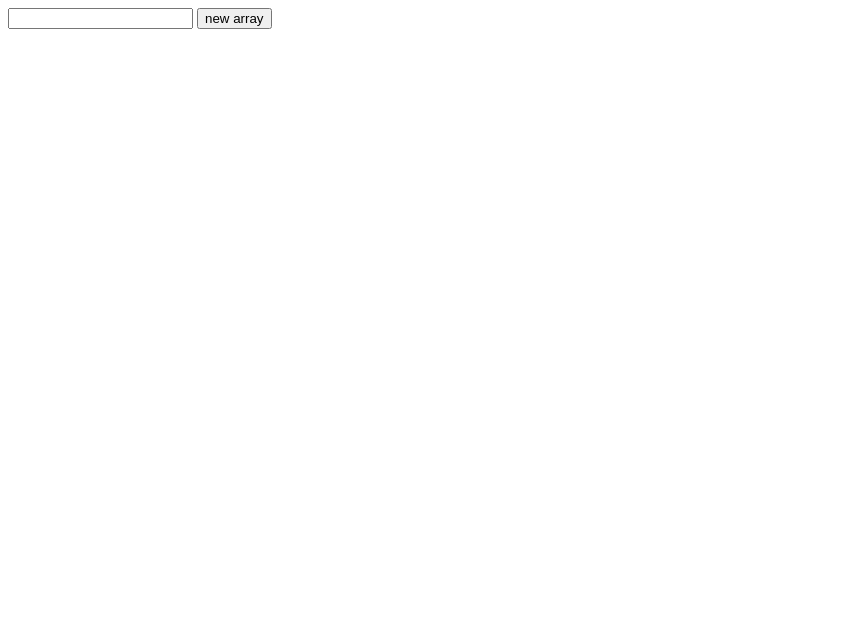
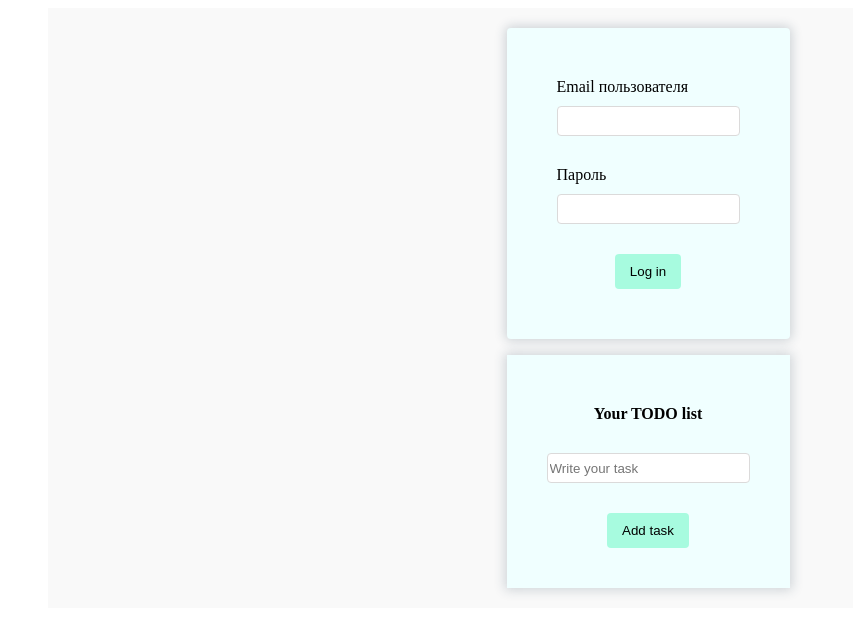
Before and after one commit to Reg93/Test, a plain HTML site: page index.html in a window 1280 px wide. Shown: the whole page, without its empty margins (0-853 px from the left). Drawn offline with Linux system fonts and the light colour scheme.

Commit message:
todo list

```diff
--- a/index.html
+++ b/index.html
@@ -3,45 +3,42 @@
     <meta charset="UTF-8">
     <meta http-equiv="X-UA-Compatible" content="IE=edge">
     <meta name="viewport" content="width=device-width, initial-scale=1.0">
-    <title>Test</title>
+    <link rel="stylesheet" href="style.css">
+    <title>TODO list</title>
 </head>
 <body>
+    <div class="wrapper">
 
-    <input type="text">
-    <button>new array</button>
-    <p id="number"></p>
+        <div class="tabs">
 
-    <script>
+            <div class="login">
+                <div class="login-form">
+                    <form onsubmit="return false;" action="post" class="form">
+                        <label for="email">Email пользователя</label>
+                        <input type="email" name="email" id="email" class="login__input" required>
+                        <label for="password">Пароль</label>
+                        <input type="password" name="password" id="password" class="login__input" required>
+                        <button class="login__button" >Log in</button>
+                    </form>
+                </div>
+            </div>
 
-        let inputVal;
-        button = document.querySelector('button');
-        array = [];
+            <div class="todo-list" id="todo-list">
+                <div class="list-box">
+                    <h1 class="list__title">Your TODO list</h1>
+                    <input type="text" placeholder="Write your task" class="list__input">
+                    <button type="submit" class="list__button">Add task</button>
+                    <div class="list__items">
+                    </div>
+                </div>
+            </div>
 
-        button.addEventListener('click', function() {
-        inputVal = document.querySelector('input').value;
-        array = inputVal.split(',');
-        showFruits(array);
-        return array;
-        });
+        </div>
 
-        function showFruits(array){
+    </div>
 
-            let newArray = array.map(function(item, index, array){
-                if (item % 3 == 0 && item % 5 == 0)
-                        return item = "apple, orange";
 
-                    else if (item % 3 == 0)
-                        return item = "apple";
-
-                    else if (item % 5 == 0)
-                        return item = "orange";
-
-                    else return item;
-            });
-            document.querySelector('#number').textContent = newArray;
-        }
-
-    </script>
+    <script src="script.js"></script>
 
 </body>
 </html>
--- /dev/null
+++ b/script.js
@@ -0,0 +1,22 @@
+const tabs = document.querySelector('.tabs')
+
+const login = document.querySelector(".login");
+document.querySelector('.login__button').addEventListener('click', function(){
+    tabs.removeChild(login);
+})
+
+const listBox = document.querySelector('.list-box')
+const checkbox = document.createElement('input');
+
+document.querySelector('.list__button').onclick = () => {
+    checkbox.type = 'checkbox';
+
+    listBox.appendChild(checkbox);
+}
+
+listBox.onclick = () => {
+    if (checkbox.checked){
+        listBox.removeChild(checkbox);
+    }
+    else return;
+}
--- /dev/null
+++ b/style.css
@@ -0,0 +1,99 @@
+body{
+    width: 100%;
+    height: 100%;
+}
+
+.wrapper{
+    margin: 0 auto;
+    width: 1200px;
+    height: 600px;
+    display: flex;
+    align-items: center;
+    background-color: rgb(249, 249, 249);
+
+}
+
+.tabs{
+    margin: 0 auto;
+}
+
+.login{
+    margin: 0 auto;
+    border-radius: 4px;
+    background-color: azure;
+    -webkit-box-shadow: 0px 0px 11px 2px rgba(34, 60, 80, 0.2);
+    -moz-box-shadow: 0px 0px 11px 2px rgba(34, 60, 80, 0.2);
+    box-shadow: 0px 0px 11px 2px rgba(34, 60, 80, 0.2);
+}
+
+.login-form{
+    max-width: 300px;
+    margin: 0 auto;
+}
+
+.form{
+    padding: 50px;
+}
+
+label{
+    display: block;
+    margin-bottom: 10px;
+}
+
+.login__input{
+    margin-bottom: 30px;
+    width: 100%;
+    height: 30px;
+    border: 1px solid rgb(219, 218, 218);
+    border-radius: 4px;
+}
+
+.login__button{
+    display: block;
+    max-width: 100px;
+    padding: 10px 15px;
+    margin: 0 auto;
+    border-radius: 4px;
+    background-color: rgb(167, 251, 223);
+    border: 0;
+}
+
+.login__button:hover{
+    background-color: rgb(74, 237, 182);
+    color: white;
+}
+
+.todo-list{
+    background-color: azure;
+    -webkit-box-shadow: 0px 0px 11px 2px rgba(34, 60, 80, 0.2);
+    -moz-box-shadow: 0px 0px 11px 2px rgba(34, 60, 80, 0.2);
+    box-shadow: 0px 0px 11px 2px rgba(34, 60, 80, 0.2);
+}
+
+.list-box{
+    padding: 40px;
+}
+
+.list__title{
+    text-align: center;
+    font-size: 1rem;
+    margin-bottom: 30px;
+}
+
+.list__input{
+    margin-bottom: 30px;
+    width: 100%;
+    height: 30px;
+    border: 1px solid rgb(219, 218, 218);
+    border-radius: 4px;
+}
+
+.list__button{
+    display: block;
+    max-width: 100px;
+    padding: 10px 15px;
+    margin: 0 auto;
+    border-radius: 4px;
+    background-color: rgb(167, 251, 223);
+    border: 0;
+}
```
Also changed, not shown: test1/func-index.html (added, +47 -0 lines), test1/func.html (renamed from func.html).
